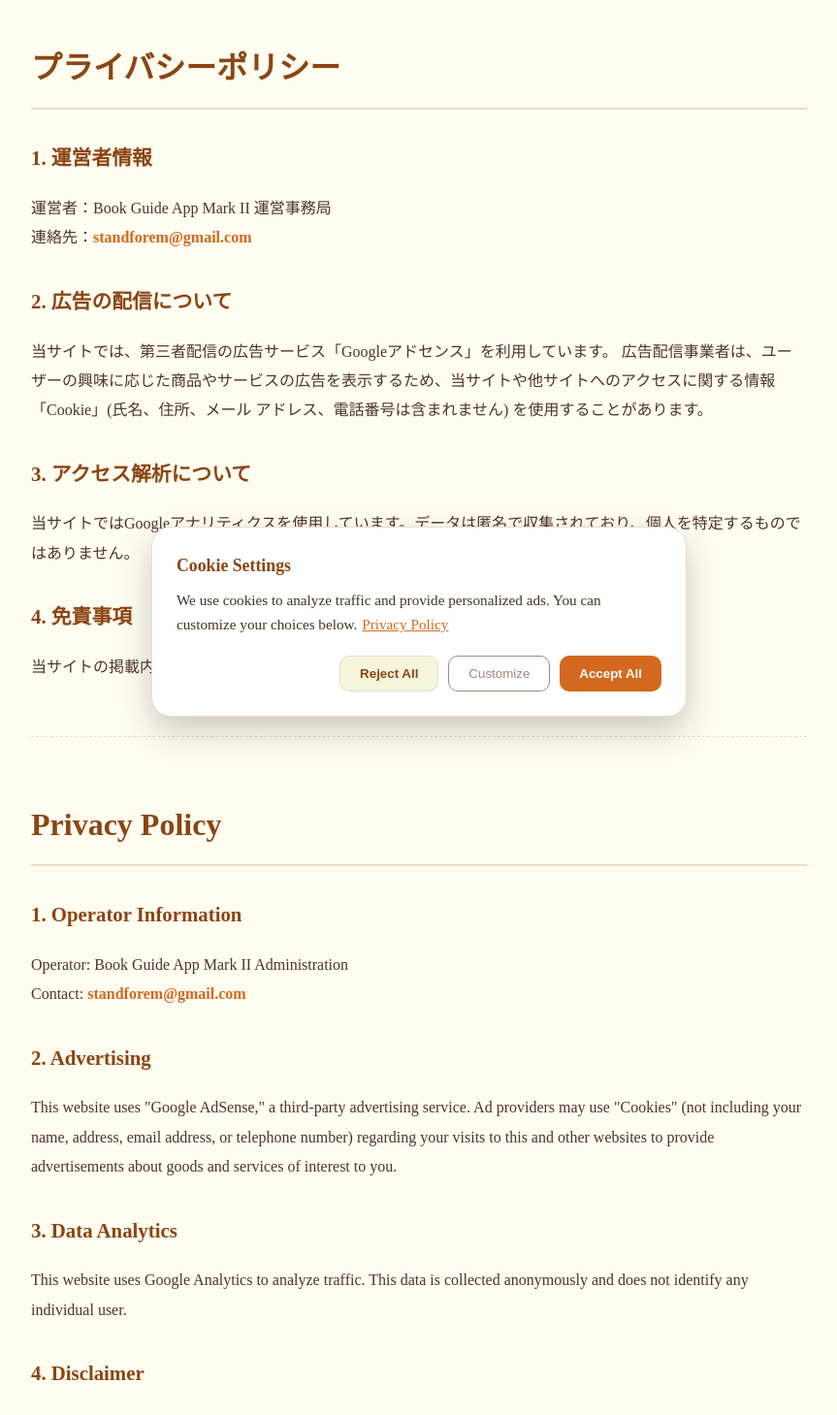
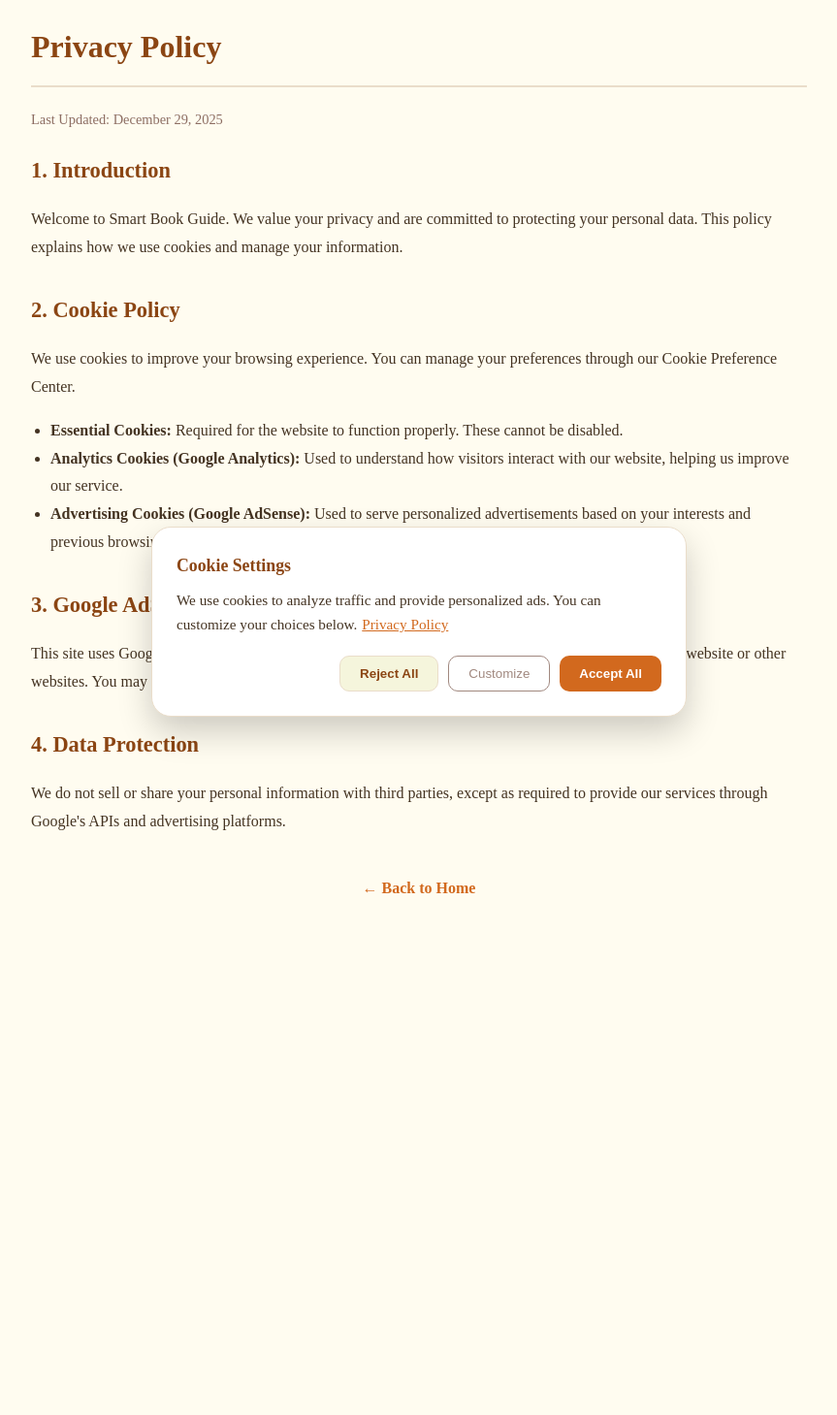
Before and after one commit to elephantmaccha/book-guide-app-mark2, a Next.js app: page /privacy in a window 1280 px wide. Shown: the part 41-1500 px from the top of the page at 97% size, without its empty margins (208-1071 px from the left). After the commit the page ends 1011 px from the top, so only its background shows below. Built offline with nearby package versions, Linux system fonts and the light colour scheme.

Commit message:
Finalize professional Privacy Policy page

```diff
--- a/app/privacy/page.tsx
+++ b/app/privacy/page.tsx
@@ -1,76 +1,45 @@
-export default function Privacy() {
+'use client';
+
+import React from 'react';
+
+export default function PrivacyPolicy() {
   return (
-    <div style={{ padding: '60px 20px', maxWidth: '800px', margin: '0 auto', lineHeight: '1.9', color: '#4e342e', backgroundColor: '#fffcf0', minHeight: '100vh' }}>
+    <main style={{ padding: '40px 20px', maxWidth: '800px', margin: '0 auto', color: '#443322', lineHeight: '1.8' }}>
+      <h1 style={{ color: '#8b4513', borderBottom: '2px solid #eaddca', paddingBottom: '10px' }}>Privacy Policy</h1>
+      <p style={{ fontSize: '0.9rem', color: '#8d6e63' }}>Last Updated: December 29, 2025</p>
 
-      {/* 日本語セクション */}
-      <h1 style={{ color: '#8b4513', borderBottom: '2px solid #eaddca', paddingBottom: '10px' }}>プライバシーポリシー</h1>
-
-      <section style={{ marginTop: '30px' }}>
-        <h2 style={{ fontSize: '1.3rem', color: '#8b4513' }}>1. 運営者情報</h2>
-        <p>
-          運営者：Book Guide App Mark II 運営事務局<br />
-          連絡先：<span style={{ fontWeight: 'bold', color: '#d2691e' }}>standforem@gmail.com</span>
-        </p>
+      <section style={sectionStyle}>
+        <h2 style={headingStyle}>1. Introduction</h2>
+        <p>Welcome to Smart Book Guide. We value your privacy and are committed to protecting your personal data. This policy explains how we use cookies and manage your information.</p>
       </section>
 
-      <section style={{ marginTop: '30px' }}>
-        <h2 style={{ fontSize: '1.3rem', color: '#8b4513' }}>2. 広告の配信について</h2>
-        <p>
-          当サイトでは、第三者配信の広告サービス「Googleアドセンス」を利用しています。
-          広告配信事業者は、ユーザーの興味に応じた商品やサービスの広告を表示するため、当サイトや他サイトへのアクセスに関する情報 「Cookie」(氏名、住所、メール アドレス、電話番号は含まれません) を使用することがあります。
-        </p>
+      <section style={sectionStyle}>
+        <h2 style={headingStyle}>2. Cookie Policy</h2>
+        <p>We use cookies to improve your browsing experience. You can manage your preferences through our Cookie Preference Center.</p>
+        <ul style={{ paddingLeft: '20px' }}>
+          <li><strong>Essential Cookies:</strong> Required for the website to function properly. These cannot be disabled.</li>
+          <li><strong>Analytics Cookies (Google Analytics):</strong> Used to understand how visitors interact with our website, helping us improve our service.</li>
+          <li><strong>Advertising Cookies (Google AdSense):</strong> Used to serve personalized advertisements based on your interests and previous browsing history.</li>
+        </ul>
       </section>
 
-      <section style={{ marginTop: '30px' }}>
-        <h2 style={{ fontSize: '1.3rem', color: '#8b4513' }}>3. アクセス解析について</h2>
-        <p>当サイトではGoogleアナリティクスを使用しています。データは匿名で収集されており、個人を特定するものではありません。</p>
+      <section style={sectionStyle}>
+        <h2 style={headingStyle}>3. Google AdSense & Analytics</h2>
+        <p>This site uses Google services. Google may use cookies to serve ads based on a user's prior visits to your website or other websites. You may opt-out of personalized advertising by visiting <a href="https://www.google.com/settings/ads" target="_blank" style={linkStyle}>Google Ads Settings</a>.</p>
       </section>
 
-      <section style={{ marginTop: '30px', paddingBottom: '40px', borderBottom: '1px dashed #eaddca' }}>
-        <h2 style={{ fontSize: '1.3rem', color: '#8b4513' }}>4. 免責事項</h2>
-        <p>当サイトの掲載内容によって生じた損害等の一切の責任を負いかねますのでご了承ください。</p>
+      <section style={sectionStyle}>
+        <h2 style={headingStyle}>4. Data Protection</h2>
+        <p>We do not sell or share your personal information with third parties, except as required to provide our services through Google's APIs and advertising platforms.</p>
       </section>
 
-      {/* English Section */}
-      <h1 style={{ color: '#8b4513', marginTop: '60px', borderBottom: '2px solid #eaddca', paddingBottom: '10px' }}>Privacy Policy</h1>
-
-      <section style={{ marginTop: '30px' }}>
-        <h2 style={{ fontSize: '1.3rem', color: '#8b4513' }}>1. Operator Information</h2>
-        <p>
-          Operator: Book Guide App Mark II Administration<br />
-          Contact: <span style={{ fontWeight: 'bold', color: '#d2691e' }}>standforem@gmail.com</span>
-        </p>
-      </section>
-
-      <section style={{ marginTop: '30px' }}>
-        <h2 style={{ fontSize: '1.3rem', color: '#8b4513' }}>2. Advertising</h2>
-        <p>
-          This website uses "Google AdSense," a third-party advertising service.
-          Ad providers may use "Cookies" (not including your name, address, email address, or telephone number) regarding your visits to this and other websites to provide advertisements about goods and services of interest to you.
-        </p>
-      </section>
-
-      <section style={{ marginTop: '30px' }}>
-        <h2 style={{ fontSize: '1.3rem', color: '#8b4513' }}>3. Data Analytics</h2>
-        <p>
-          This website uses Google Analytics to analyze traffic.
-          This data is collected anonymously and does not identify any individual user.
-        </p>
-      </section>
-
-      <section style={{ marginTop: '30px' }}>
-        <h2 style={{ fontSize: '1.3rem', color: '#8b4513' }}>4. Disclaimer</h2>
-        <p>
-          We are not responsible for any damages or losses caused by the content on this website.
-          While we strive to provide accurate information, we do not guarantee its completeness or accuracy.
-        </p>
-      </section>
-
-      <div style={{ marginTop: '60px', textAlign: 'center' }}>
-        <a href="/" style={{ color: '#d2691e', fontWeight: 'bold', textDecoration: 'none', border: '1px solid #d2691e', padding: '10px 20px', borderRadius: '8px' }}>
-          ← Back to Top / トップページへ戻る
-        </a>
+      <div style={{ marginTop: '40px', textAlign: 'center' }}>
+        <a href="/" style={{ color: '#d2691e', fontWeight: 'bold', textDecoration: 'none' }}>← Back to Home</a>
       </div>
-    </div>
+    </main>
   );
 }
+
+const sectionStyle = { marginBottom: '30px' };
+const headingStyle = { color: '#8b4513', fontSize: '1.4rem', marginBottom: '10px' };
+const linkStyle = { color: '#d2691e', textDecoration: 'underline' };
```
